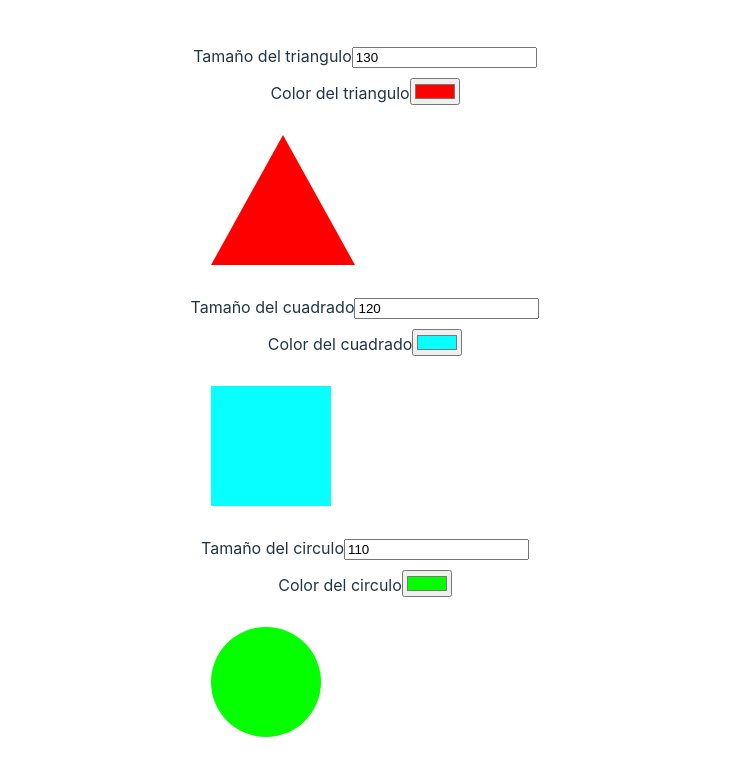
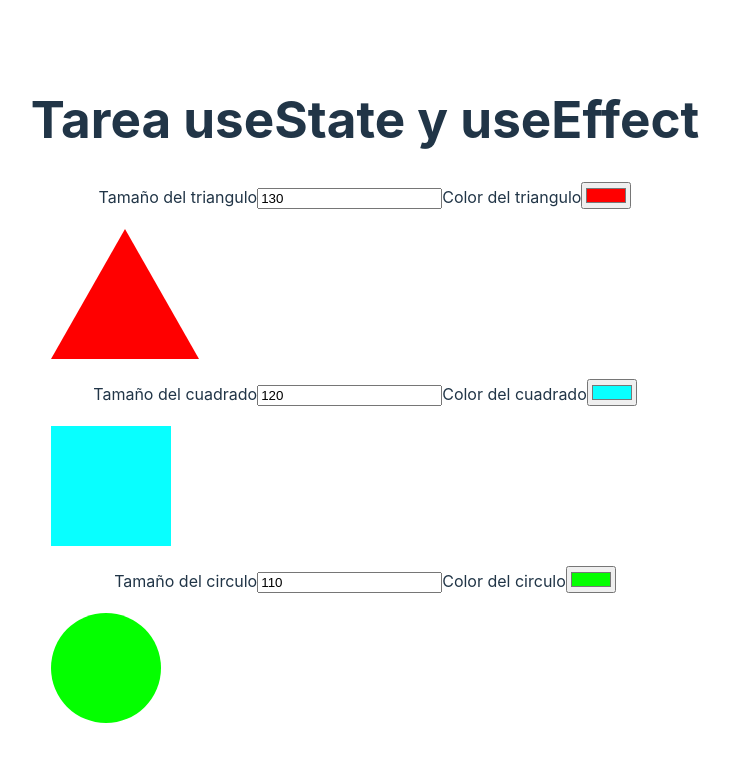
Before and after one commit to BoccoSantiago/ra-m2-usestate-useeffect, a React (Vite) app: page / in a window 1280 px wide. Shown: the top 776 px of the page, without its empty margins (275-1004 px from the left). Built offline with nearby package versions, Linux system fonts and the light colour scheme.

Commit message:
updated code

```diff
--- a/src/App.tsx
+++ b/src/App.tsx
@@ -1,105 +1,14 @@
 import React from "react";
-import { useEffect, useState } from "react";
-import { ChangeEvent } from "react";
-
 import "./App.css";
+import Forms from "./components/Forms";
 
 function App() {
-  const [change, setChange] = useState({
-    triangleSize: 130,
-    triangleColor: "#FF0000",
-    squareSize: 120,
-    squareColor: "#08FFFF",
-    circleSize: 110,
-    circleColor: "#04FF00",
-  });
-
-  const {
-    triangleSize,
-    triangleColor,
-    squareSize,
-    squareColor,
-    circleSize,
-    circleColor,
-  } = change;
-
-  useEffect(() => {
-    if (triangleSize == circleSize && triangleSize == squareSize) {
-      alert("todos los tamaños son iguales");
-    }
-  }, [circleSize, squareSize, triangleSize]);
-
-  useEffect(() => {
-    if (triangleColor == circleColor && triangleColor == squareColor) {
-      alert("todos los colores son iguales");
-    }
-  }, [circleColor, squareColor, triangleColor]);
-
-  const style_triangle = {
-    margin: "20px",
-    width: "0",
-    borderBottom: `${triangleSize}px solid ${triangleColor}`,
-    borderLeft: `${triangleSize / 1.8}px solid transparent`,
-    borderRight: `${triangleSize / 1.8}px solid transparent`,
-  };
-
-  const style_square = {
-    margin: "20px",
-    width: `${squareSize}px`,
-    height: `${squareSize}px`,
-    backgroundColor: squareColor,
-  };
-
-  const style_circle = {
-    margin: "20px",
-    width: `${circleSize}px`,
-    height: `${circleSize}px`,
-    backgroundColor: circleColor,
-    borderRadius: "50%",
-  };
-
-  function handleChange(event: ChangeEvent<HTMLInputElement>) {
-    const value = event.target.value;
-    setChange({
-      ...change,
-      [event.target.name]: value,
-    });
-  }
-
   return (
     <div
       className="App"
       style={{ display: "flex", flexDirection: "column", gap: "10px" }}
     >
-      <label>
-        Tamaño del triangulo
-        <input name="triangleSize" value={triangleSize} type="number" onChange={handleChange} />
-      </label>
-      <label>
-        Color del triangulo
-        <input name="triangleColor" value={triangleColor} type="color" onChange={handleChange} />
-      </label>
-      <div style={style_triangle} className="triangle"></div>
-
-      <label>
-        Tamaño del cuadrado
-        <input name="squareSize" value={squareSize}  type="number" onChange={handleChange} />
-      </label>
-      <label>
-        Color del cuadrado
-        <input name="squareColor" value={squareColor}  type="color" onChange={handleChange} />
-      </label>
-      <div style={style_square} className="square"></div>
-
-      <label>
-        Tamaño del circulo
-        <input name="circleSize" value={circleSize}  type="number" onChange={handleChange} />
-      </label>
-      <label>
-        Color del circulo
-        <input name="circleColor"  value={circleColor} type="color" onChange={handleChange} />
-      </label>
-      <div style={style_circle} className="circle"></div>
+      <Forms />
     </div>
   );
 }
--- /dev/null
+++ b/src/components/Circle.tsx
@@ -0,0 +1,36 @@
+import React from "react";
+
+function Circle({ size, color, handleChange }) {
+  const style_circle = {
+    margin: "20px",
+    width: `${size}px`,
+    height: `${size}px`,
+    backgroundColor: color,
+    borderRadius: "50%",
+  };
+  return (
+    <div>
+      <label>
+        Tamaño del circulo
+        <input
+          name="circleSize"
+          value={size}
+          type="number"
+          onChange={handleChange}
+        />
+      </label>
+      <label>
+        Color del circulo
+        <input
+          name="circleColor"
+          value={color}
+          type="color"
+          onChange={handleChange}
+        />
+      </label>
+      <div style={style_circle} className="circle"></div>
+    </div>
+  );
+}
+
+export default Circle;
--- /dev/null
+++ b/src/components/Forms.tsx
@@ -0,0 +1,69 @@
+import React from "react";
+import Square from "./Square";
+import Triangle from "./Triangle";
+import Circle from "./Circle";
+import { useEffect, useState } from "react";
+import { ChangeEvent } from "react";
+
+function Forms() {
+  const [change, setChange] = useState({
+    triangleSize: 130,
+    triangleColor: "#FF0000",
+    squareSize: 120,
+    squareColor: "#08FFFF",
+    circleSize: 110,
+    circleColor: "#04FF00",
+  });
+
+  const {
+    triangleSize,
+    triangleColor,
+    squareSize,
+    squareColor,
+    circleSize,
+    circleColor,
+  } = change;
+
+  function handleChange(event: ChangeEvent<HTMLInputElement>) {
+    const value = event.target.value;
+    setChange({
+      ...change,
+      [event.target.name]: value,
+    });
+  }
+
+  useEffect(() => {
+    if (triangleSize == circleSize && triangleSize == squareSize) {
+      alert("todos los tamaños son iguales");
+    }
+  }, [circleSize, squareSize, triangleSize]);
+
+  useEffect(() => {
+    if (triangleColor == circleColor && triangleColor == squareColor) {
+      alert("todos los colores son iguales");
+    }
+  }, [circleColor, squareColor, triangleColor]);
+
+  return (
+    <div>
+      <h1>Tarea useState y useEffect</h1>
+      <Triangle
+        size={triangleSize}
+        color={triangleColor}
+        handleChange={handleChange}
+      />
+      <Square
+        size={squareSize}
+        color={squareColor}
+        handleChange={handleChange}
+      />
+      <Circle
+        size={circleSize}
+        color={circleColor}
+        handleChange={handleChange}
+      />
+    </div>
+  );
+}
+
+export default Forms;
--- /dev/null
+++ b/src/components/Square.tsx
@@ -0,0 +1,35 @@
+import React from "react";
+
+function Square({ size, color, handleChange }) {
+  const style_square = {
+    margin: "20px",
+    width: `${size}px`,
+    height: `${size}px`,
+    backgroundColor: color,
+  };
+  return (
+    <div>
+      <label>
+        Tamaño del cuadrado
+        <input
+          name="squareSize"
+          value={size}
+          type="number"
+          onChange={handleChange}
+        />
+      </label>
+      <label>
+        Color del cuadrado
+        <input
+          name="squareColor"
+          value={color}
+          type="color"
+          onChange={handleChange}
+        />
+      </label>
+      <div style={style_square} className="square"></div>
+    </div>
+  );
+}
+
+export default Square;
--- /dev/null
+++ b/src/components/Triangle.tsx
@@ -0,0 +1,37 @@
+import React from "react";
+
+function Triangle({ size, color, handleChange }) {
+  const style_triangle = {
+    margin: "20px",
+    width: "0",
+    borderBottom: `${size}px solid ${color}`,
+    borderLeft: `${size / 1.75}px solid transparent`,
+    borderRight: `${size / 1.75}px solid transparent`,
+  };
+
+  return (
+    <div>
+      <label>
+        Tamaño del triangulo
+        <input
+          name="triangleSize"
+          value={size}
+          type="number"
+          onChange={handleChange}
+        />
+      </label>
+      <label>
+        Color del triangulo
+        <input
+          name="triangleColor"
+          value={color}
+          type="color"
+          onChange={handleChange}
+        />
+      </label>
+      <div style={style_triangle} className="triangle"></div>
+    </div>
+  );
+}
+
+export default Triangle;
```
